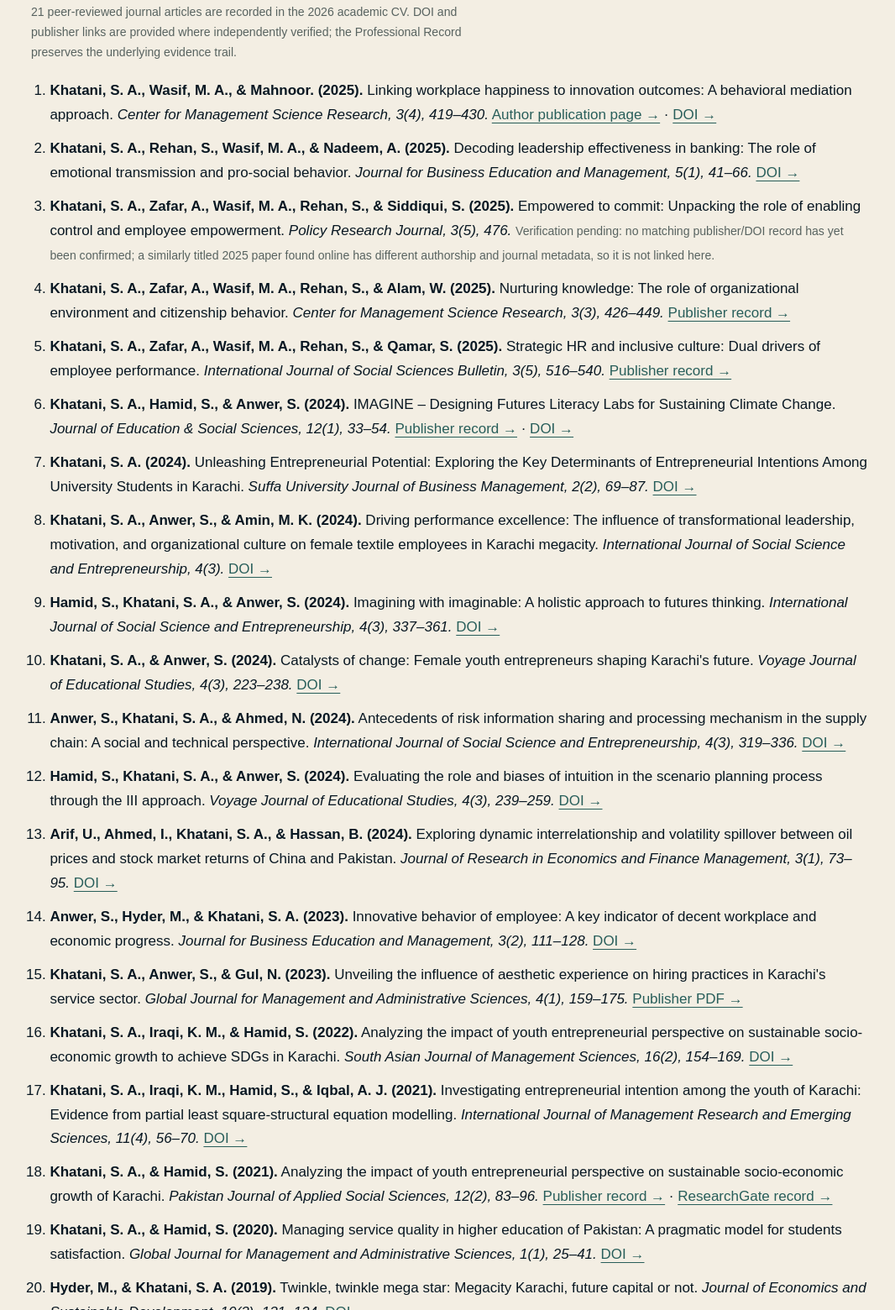
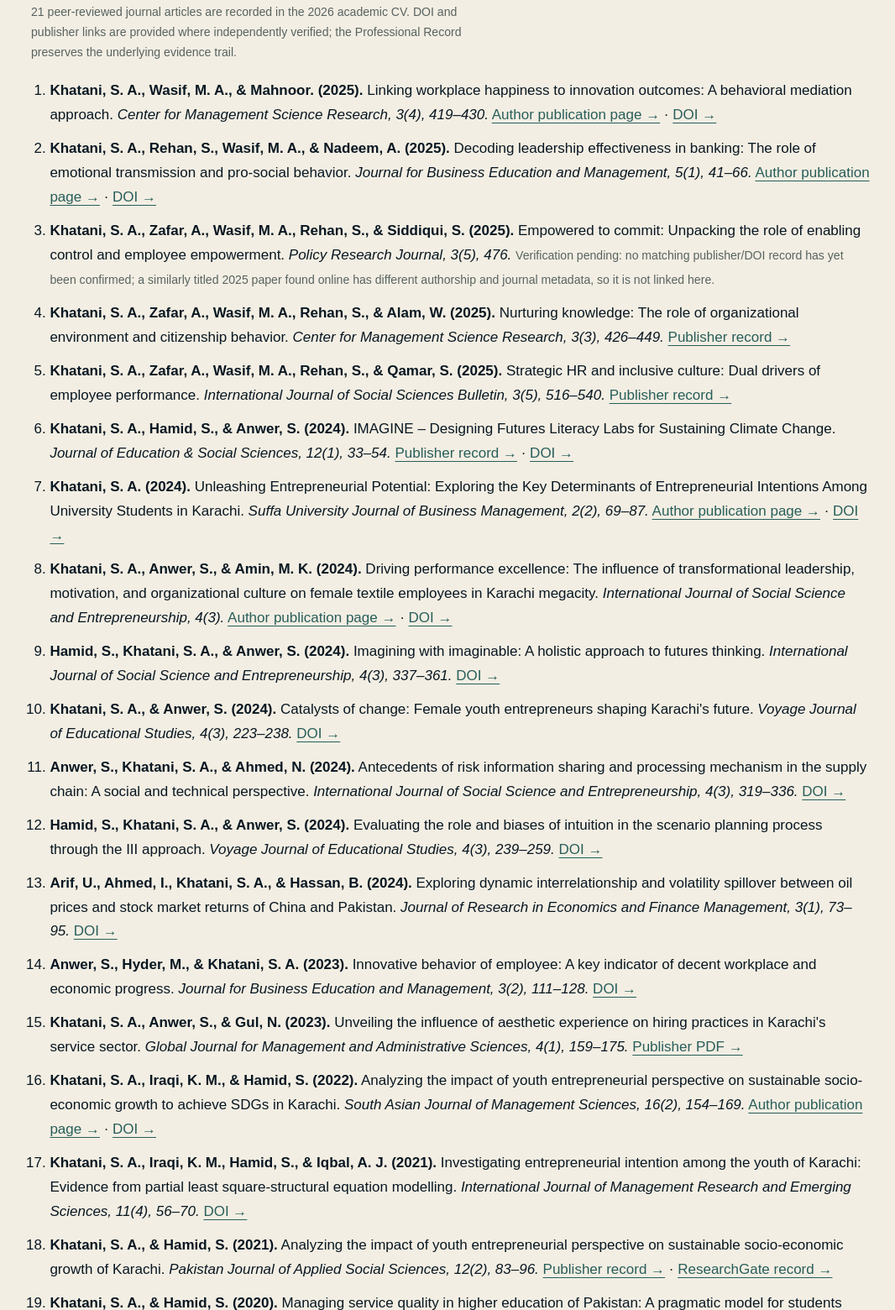
Before and after one commit to salmankhatani-web/salman-khatani-personal-website, a plain HTML site: page research/index.html in a window 1280 px wide. Shown: the part 5016-6576 px from the top of the page at 84% size, without its empty margins (103-1169 px from the left). Drawn offline with Linux system fonts and the light colour scheme.

Commit message:
Link four new individual publication records from bibliography

```diff
--- a/research/index.html
+++ b/research/index.html
@@ -70,7 +70,7 @@
 <ol>
 <li><strong>Khatani, S. A., Wasif, M. A., &amp; Mahnoor. (2025).</strong> Linking workplace happiness to innovation outcomes: A behavioral mediation approach. <em>Center for Management Science Research, 3(4), 419–430.</em> <a href="../research/workplace-happiness-innovation-2025/">Author publication page →</a> · <a href="https://doi.org/10.5281/zenodo.16360185">DOI →</a>
 </li>
-<li><strong>Khatani, S. A., Rehan, S., Wasif, M. A., &amp; Nadeem, A. (2025).</strong> Decoding leadership effectiveness in banking: The role of emotional transmission and pro-social behavior. <em>Journal for Business Education and Management, 5(1), 41–66.</em> <a href="https://doi.org/10.56596/jbem.v5i1.158">DOI →</a>
+<li><strong>Khatani, S. A., Rehan, S., Wasif, M. A., &amp; Nadeem, A. (2025).</strong> Decoding leadership effectiveness in banking: The role of emotional transmission and pro-social behavior. <em>Journal for Business Education and Management, 5(1), 41–66.</em> <a href="../research/leadership-effectiveness-banking-2025/">Author publication page →</a> · <a href="https://doi.org/10.56596/jbem.v5i1.158">DOI →</a>
 </li>
 <li><strong>Khatani, S. A., Zafar, A., Wasif, M. A., Rehan, S., &amp; Siddiqui, S. (2025).</strong> Empowered to commit: Unpacking the role of enabling control and employee empowerment. <em>Policy Research Journal, 3(5), 476.</em> <span class="muted">Verification pending: no matching publisher/DOI record has yet been confirmed; a similarly titled 2025 paper found online has different authorship and journal metadata, so it is not linked here.</span>
 </li>
@@ -80,9 +80,9 @@
 </li>
 <li><strong>Khatani, S. A., Hamid, S., &amp; Anwer, S. (2024).</strong> IMAGINE – Designing Futures Literacy Labs for Sustaining Climate Change. <em>Journal of Education &amp; Social Sciences, 12(1), 33–54.</em> <a href="https://journals.iqra.edu.pk/archives/view/jess/12/JESS2412103">Publisher record →</a> · <a href="https://doi.org/10.20547/jess1212412103">DOI →</a>
 </li>
-<li><strong>Khatani, S. A. (2024).</strong> Unleashing Entrepreneurial Potential: Exploring the Key Determinants of Entrepreneurial Intentions Among University Students in Karachi. <em>Suffa University Journal of Business Management, 2(2), 69–87.</em> <a href="https://doi.org/10.65753/sujbm.v2i2.31">DOI →</a>
+<li><strong>Khatani, S. A. (2024).</strong> Unleashing Entrepreneurial Potential: Exploring the Key Determinants of Entrepreneurial Intentions Among University Students in Karachi. <em>Suffa University Journal of Business Management, 2(2), 69–87.</em> <a href="../research/entrepreneurial-intentions-karachi-2024/">Author publication page →</a> · <a href="https://doi.org/10.65753/sujbm.v2i2.31">DOI →</a>
 </li>
-<li><strong>Khatani, S. A., Anwer, S., &amp; Amin, M. K. (2024).</strong> Driving performance excellence: The influence of transformational leadership, motivation, and organizational culture on female textile employees in Karachi megacity. <em>International Journal of Social Science and Entrepreneurship, 4(3).</em> <a href="https://doi.org/10.58661/ijsse.v4i3.318">DOI →</a>
+<li><strong>Khatani, S. A., Anwer, S., &amp; Amin, M. K. (2024).</strong> Driving performance excellence: The influence of transformational leadership, motivation, and organizational culture on female textile employees in Karachi megacity. <em>International Journal of Social Science and Entrepreneurship, 4(3).</em> <a href="../research/transformational-leadership-textile-2024/">Author publication page →</a> · <a href="https://doi.org/10.58661/ijsse.v4i3.318">DOI →</a>
 </li>
 <li><strong>Hamid, S., Khatani, S. A., &amp; Anwer, S. (2024).</strong> Imagining with imaginable: A holistic approach to futures thinking. <em>International Journal of Social Science and Entrepreneurship, 4(3), 337–361.</em> <a href="https://doi.org/10.58661/ijsse.v4i3.320">DOI →</a>
 </li>
@@ -98,7 +98,7 @@
 </li>
 <li><strong>Khatani, S. A., Anwer, S., &amp; Gul, N. (2023).</strong> Unveiling the influence of aesthetic experience on hiring practices in Karachi's service sector. <em>Global Journal for Management and Administrative Sciences, 4(1), 159–175.</em> <a href="https://gjmasuok.com/index.php/gjmas/article/view/187/149" rel="noopener noreferrer">Publisher PDF →</a>
 </li>
-<li><strong>Khatani, S. A., Iraqi, K. M., &amp; Hamid, S. (2022).</strong> Analyzing the impact of youth entrepreneurial perspective on sustainable socio-economic growth to achieve SDGs in Karachi. <em>South Asian Journal of Management Sciences, 16(2), 154–169.</em> <a href="https://doi.org/10.21621/sajms.2022162.02">DOI →</a>
+<li><strong>Khatani, S. A., Iraqi, K. M., &amp; Hamid, S. (2022).</strong> Analyzing the impact of youth entrepreneurial perspective on sustainable socio-economic growth to achieve SDGs in Karachi. <em>South Asian Journal of Management Sciences, 16(2), 154–169.</em> <a href="../research/youth-entrepreneurship-sdgs-karachi-2022/">Author publication page →</a> · <a href="https://doi.org/10.21621/sajms.2022162.02">DOI →</a>
 </li>
 <li><strong>Khatani, S. A., Iraqi, K. M., Hamid, S., &amp; Iqbal, A. J. (2021).</strong> Investigating entrepreneurial intention among the youth of Karachi: Evidence from partial least square-structural equation modelling. <em>International Journal of Management Research and Emerging Sciences, 11(4), 56–70.</em> <a href="https://doi.org/10.56536/ijmres.v11i4.162">DOI →</a>
 </li>
```
